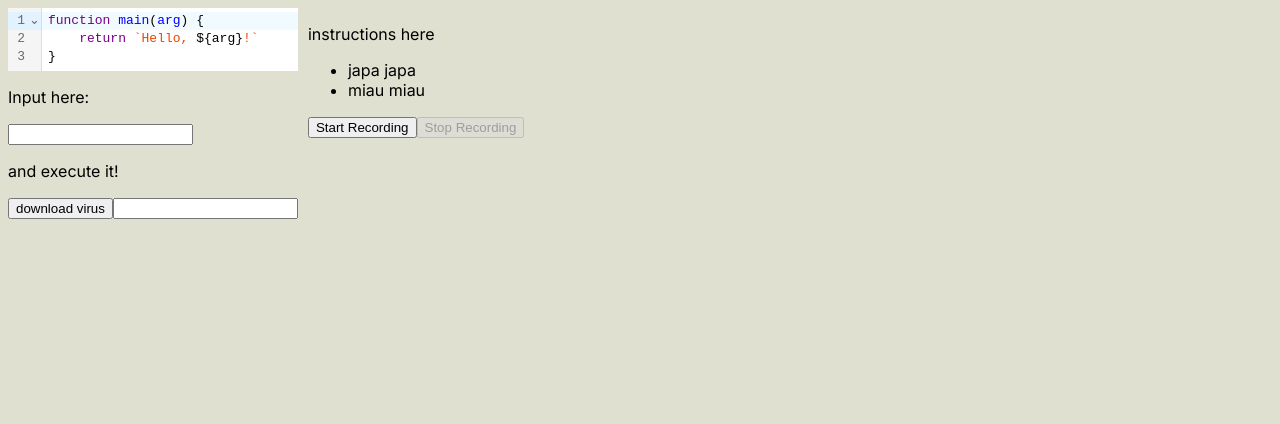
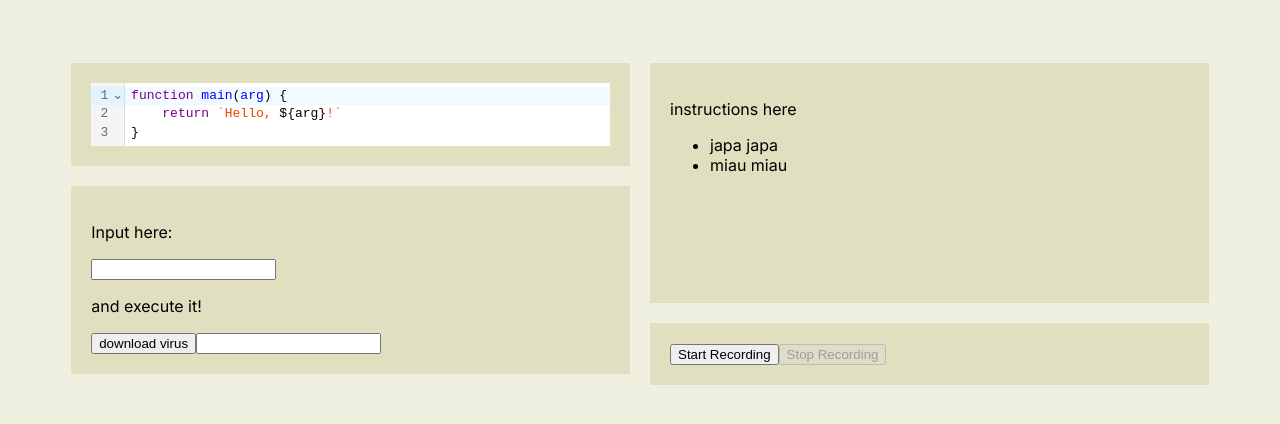
Before and after one commit to RocketRace/voice-enabled, a Next.js app: page / in a window 1280 px wide. Shown: the top 424 px of the page. Built offline with nearby package versions, Linux system fonts and the light colour scheme; what @nextjournal/lang-clojure, msgpack5 would draw is missing.

Commit message:
Basic styling

```diff
--- a/app/Executor.tsx
+++ b/app/Executor.tsx
@@ -67,7 +67,7 @@ export const Executor = ({ type, spec }: { type: InputType, spec: LanguageSpec }
         connect()
     }
 
-    return <div>
+    return <div className="executor">
         <p>Input here:</p>
         <input
             type={type}
--- a/app/Instructions.tsx
+++ b/app/Instructions.tsx
@@ -1,5 +1,5 @@
 export const Instructions = () => {
-    return <div>
+    return <div className="instructions">
         <p>instructions here</p>
         <ul>
             <li>japa japa</li>
--- a/app/Recorder.tsx
+++ b/app/Recorder.tsx
@@ -90,7 +90,7 @@ export const AudioRecorder = ({ language }: { language: string }) => {
     const duration = computeDuration(startedAt, currentTime)
 
     return (
-        <div className='recording-div'>
+        <div className='recorder'>
             {isRecording && duration}
             <div className='recording-buttons'>
                 <button onClick={startRecording} disabled={isRecording}>
--- a/app/globals.css
+++ b/app/globals.css
@@ -1,19 +1,57 @@
+:root {
+  --background: #f0f0e0;
+  --block: #e0e0c0;
+}
+
 .main {
   display: flex;
   flex-direction: row;
-  gap: 10px;
+  gap: 20px;
+  min-height: 50vh;
+  margin: 5%;
+}
+
+.divider {
+  width: 100%;
+  border-style: none;
 }
 
 .left-pane {
   display: flex;
+  width: 50%;
+  min-height: 100%;
   flex-direction: column;
+}
+
+.codemirror {
+  padding: 20px;
+  background-color: var(--block);
+  margin-bottom: 20px;
+}
+
+.executor {
+  background-color: var(--block);
+  padding: 20px;
 }
 
 .right-pane {
   display: flex;
+  width: 50%;
   flex-direction: column;
 }
 
+.instructions {
+  min-height: 50%;
+  background-color: var(--block);
+  padding: 20px;
+  margin-bottom: 20px;
+}
+
+.recorder {
+  background-color: var(--block);
+  padding: 20px;
+}
+
 body {
-  background-color: #e0e0d0;
+  background-color: var(--background);
 }
```
